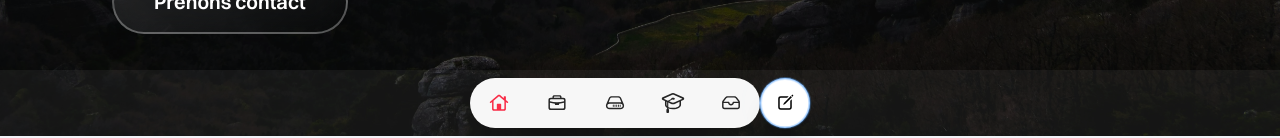
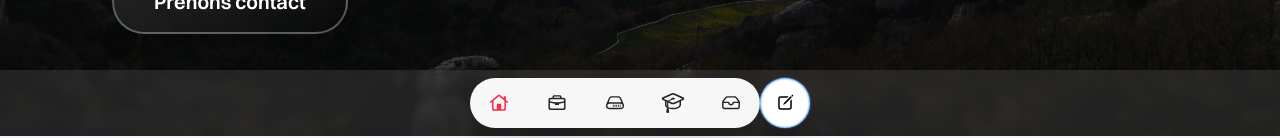
Before and after one commit to Matsuel/portfolio, a Next.js app: page / in a window 1280 px wide. Shown: the part 664-802 px from the top of the page. Built offline with nearby package versions, Linux system fonts and the light colour scheme.

Commit message:
fix: ajuster la couleur de fond du composant Navbar pour une meilleure visibilité

```diff
--- a/src/components/Navbar.tsx
+++ b/src/components/Navbar.tsx
@@ -12,7 +12,7 @@ const Navbar = () => {
 
 
     return (
-        <nav className='fixed z-50 bottom-0 flex flex-col w-full h-auto items-center justify-center bg-[rgba(255,255,255,0.05)] py-2'>
+        <nav className='fixed z-50 bottom-0 flex flex-col w-full h-auto items-center justify-center bg-[rgba(255,255,255,0.1)] backdrop-blur-xs py-2'>
             {/* Faire ça mais sans flex pour pouvoir faire glisser et mettre à droite le bouton */}
             {/* Assombrir le fond pcq là on voit plus rien après */}
             <div className='flex'>
```
